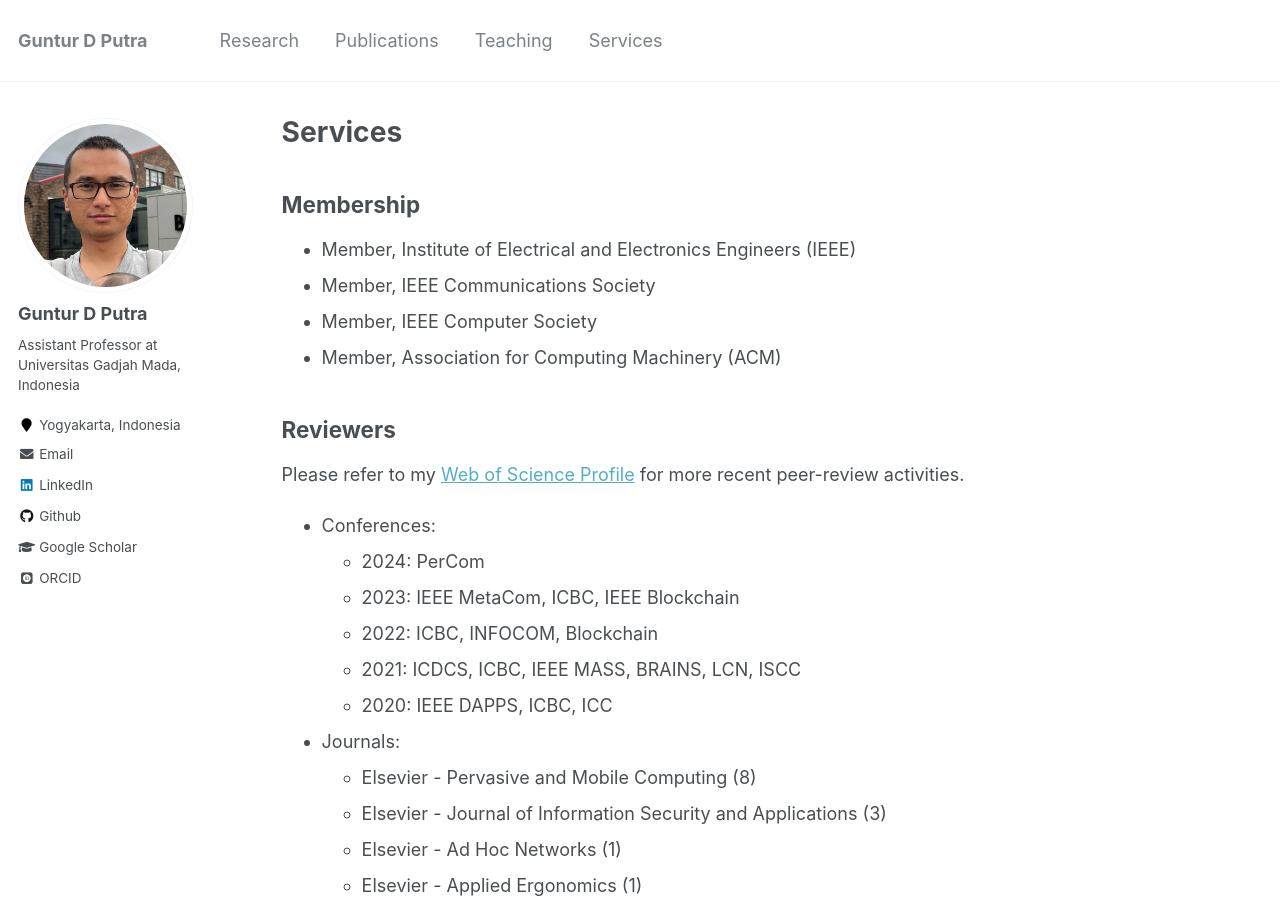
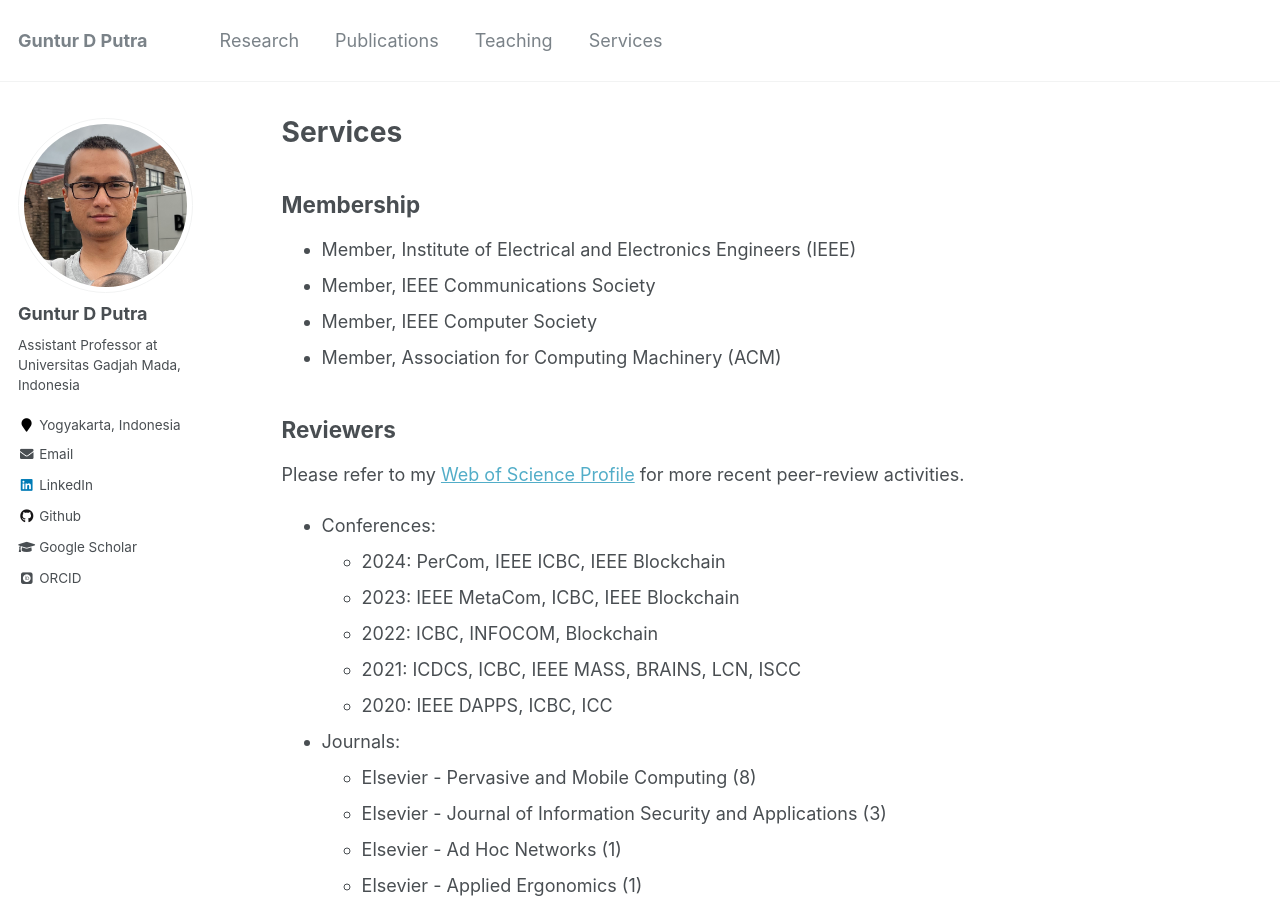
Before and after one commit to gdputra/gdputra.github.io, a Jekyll site: the page built from _pages/service.md, in a window 1280 px wide and 900 px high. Built offline with Jekyll 4.4.1, drawn with Linux system fonts in a browser that asks for light colours; some web fonts are replaced.

Commit message:
Update service.md
Update service.md with some new TPC information.

```diff
--- a/_pages/service.md
+++ b/_pages/service.md
@@ -18,7 +18,7 @@ Reviewers
 Please refer to my [Web of Science Profile](https://www.webofscience.com/wos/author/record/W-3040-2019) for more recent peer-review activities.
 
 - Conferences:
-  - 2024: PerCom
+  - 2024: PerCom, IEEE ICBC, IEEE Blockchain
   - 2023: IEEE MetaCom, ICBC, IEEE Blockchain
   - 2022: ICBC, INFOCOM, Blockchain
   - 2021: ICDCS, ICBC, IEEE MASS, BRAINS, LCN, ISCC
```
